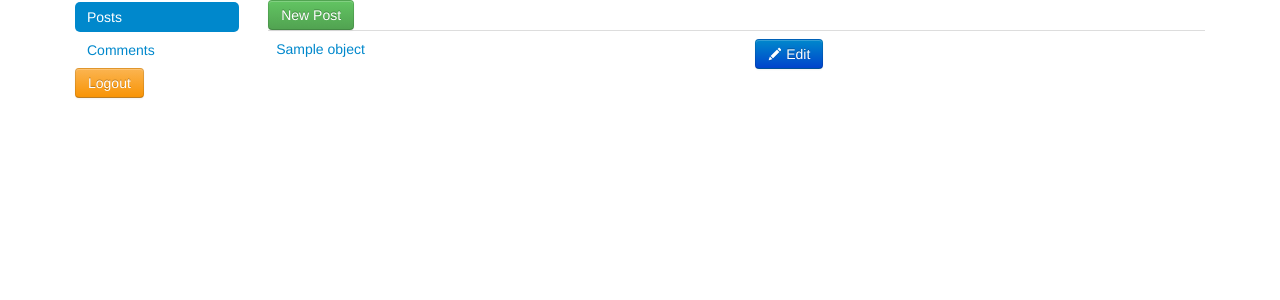
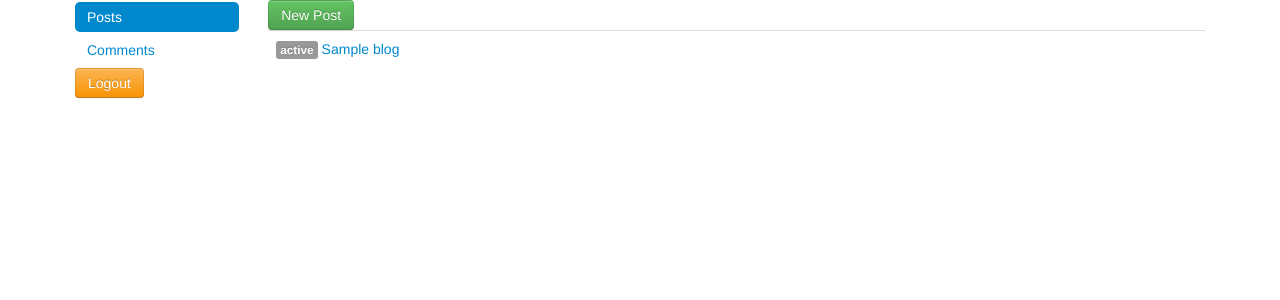
Before and after one commit to oneyoung/django-blog, a Django app: template html/templates/admin/admin.html in a window 1280 px wide. Shown: the top 300 px of the page. Run offline with Django 3.2, Linux system fonts and the light colour scheme; the template is opened without the code that fills it: most values are stand-ins (such as "Sample title", 1, 10 or a date in 2020); parts of the project's set-up code (start-up, migrations or seed data) failed here and were passed over; some libraries are stand-ins or nearby versions.

Commit message:
+ admin.html: 显示blog状态, 并隐藏edit按钮

```diff
--- a/html/templates/admin/admin.html
+++ b/html/templates/admin/admin.html
@@ -18,11 +18,11 @@
 </div>
 <div class="span10">
   <div><a href="{% url edit %}"><button class="btn btn-success">New Post</button></a></div>
-  <table class="table">
-  {% for object in object_list %}
+  <table class="table" id="blog_list">
+  {% for blog in object_list %}
     <tr>
-      <td><a href="{{ object.get_absolute_url }}">{{ object.title }}</a></td>
-      <td><a href="{% url edit %}?pk={{ object.pk }}"><button class="btn btn-primary"><i class="icon-pencil icon-white"></i>  Edit</button></a><td>
+      <td><span>{{ blog.status }}</span>   <a href="{{ blog.get_absolute_url }}">{{ blog.title }}</a></td>
+      <td><a href="{% url edit %}?pk={{ blog.pk }}"><button class="btn btn-primary edit-btn" style="display:none"><i class="icon-pencil icon-white"></i>  Edit</button></a><td>
     </tr>
   {% endfor %}
   </table>
@@ -43,3 +43,28 @@
 </div>
 </div></div>
 {% endblock %}
+
+{% block src %}
+<script>
+window.onload = function() {
+  $('#blog_list td:first-child span:first-child').map(function() {
+    var type, val;
+    switch($(this).text()) {
+      case "public": type = "success"; val = "PUB"; break;
+      case "draft": type = "warning"; val = "DFT"; break;
+      case "private": type = "info"; val = "PRV"; break;
+      case "delete": type = "important"; val = "DEL"; break;
+    };
+    $(this).text(val);
+    $(this).addClass("label");
+    $(this).addClass("label-" + type);
+  });
+};
+
+$('#blog_list tr').hover(function () {
+  $(this).find("button[class*='edit-btn']").css('display', '');
+}, function() {
+  $(this).find("button[class*='edit-btn']").css('display', 'none');
+});
+</script>
+{% endblock %}
--- a/html/templates/admin/edit.html
+++ b/html/templates/admin/edit.html
@@ -112,8 +112,8 @@
       return false;
     }
   });
-  var tags = $("#id_taglist").find("." + selectedFlag).map(function(index, item) {
-    return item.textContent;
+  var tags = $("#id_taglist").find("." + selectedFlag).map(function() {
+    return $(this).text();
   });
   $(this).find('input[name="tags"]').each(function () {
     $(this).val(JSON.stringify($.extend(true, [], tags)));
```
